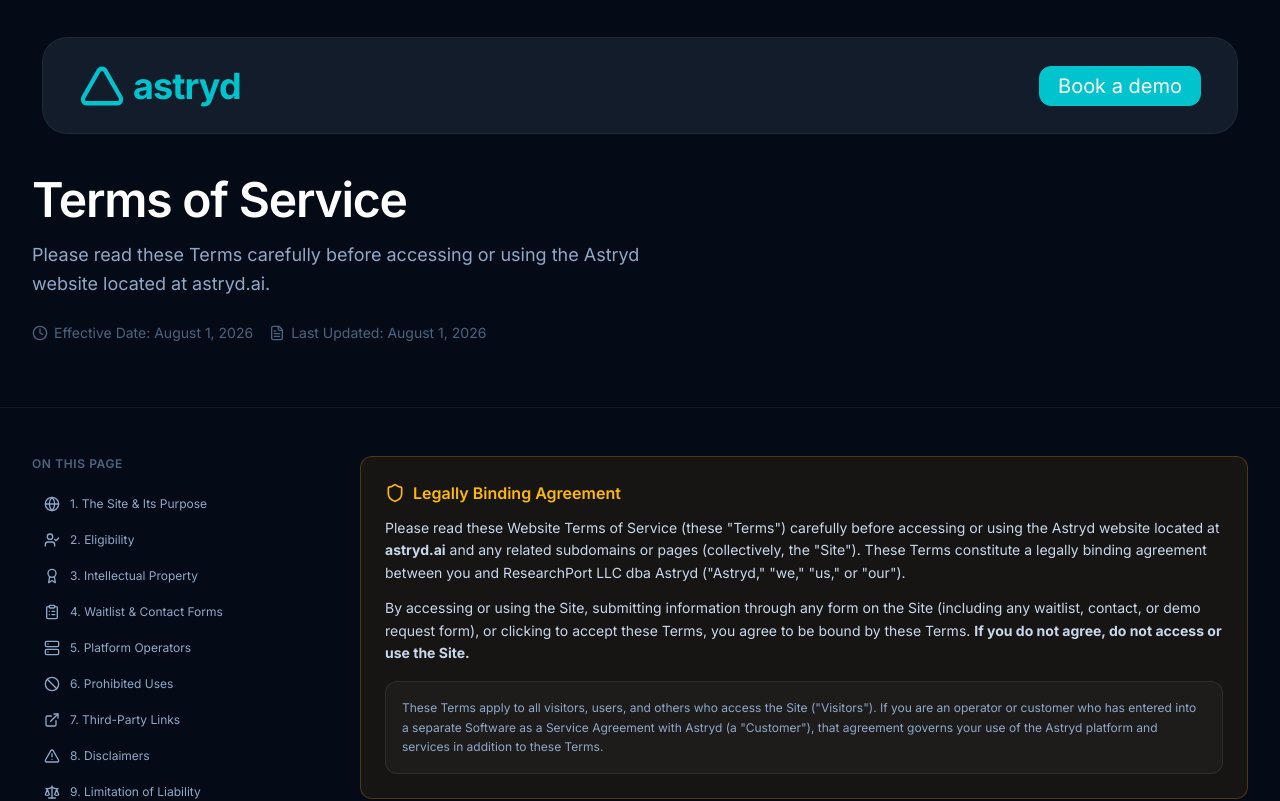
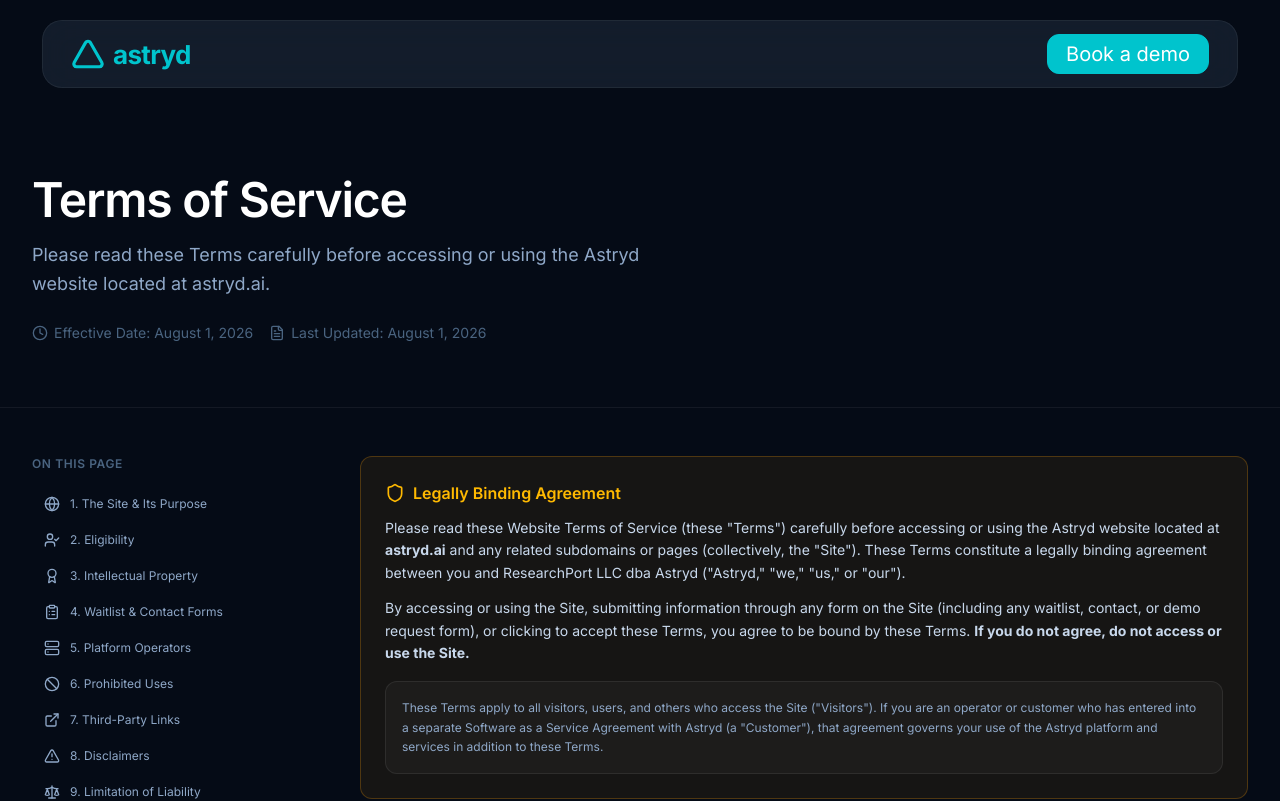
Before and after one commit to princliv/astryd-website, a React (Vite) app: page /terms in a window 1280 px wide. Shown: the top 801 px of the page. Built offline with nearby package versions, Linux system fonts and the light colour scheme; the HTML template or start-up script is replaced by a standard one.

Commit message:
fix margins and paddings

```diff
--- a/src/pages/LandingPage/LandingNavbar.tsx
+++ b/src/pages/LandingPage/LandingNavbar.tsx
@@ -30,8 +30,8 @@ export function LandingNavbar() {
           <AstrydBrandMark
             href="/"
             className="landing-nav-logo"
-            iconClassName="h-5 w-5 sm:h-6 sm:w-6 lg:h-[46px] lg:w-[46px]"
-            textClassName="text-[16px] sm:text-[18px] lg:text-[36px]"
+            iconClassName="h-5 w-5 sm:h-6 sm:w-6 lg:h-[34px] lg:w-[34px]"
+            textClassName="text-[16px] sm:text-[18px] lg:text-[26px]"
           />
           <div className="landing-nav-actions">
             {/* <a
--- a/src/pages/LandingPage/landing.css
+++ b/src/pages/LandingPage/landing.css
@@ -323,7 +323,7 @@
 
 .hero-eyebrow {
   display: block;
-  margin: 0 0 36px;
+  margin: 0 0 24px;
   font-family: "Inter", sans-serif;
   font-weight: 500;
   font-size: 13px;
@@ -340,14 +340,13 @@
 
 @media (min-width: 1024px) {
   .hero-eyebrow {
-    /* Figma: 24px, gap to title = 309 − (248+25) = 36 */
     font-size: 24px;
-    margin-bottom: 36px;
+    margin-bottom: 24px;
   }
 }
 
 .hero-title {
-  margin: 0 0 36px;
+  margin: 0 0 24px;
   max-width: 1069px;
   font-family: "Inter", sans-serif;
   font-weight: 600;
@@ -360,10 +359,9 @@
 
 @media (min-width: 1024px) {
   .hero-title {
-    /* Figma: 64px, box h=149 (~2 lines), gap to sub = 494 − 458 = 36 */
     font-size: 64px;
     line-height: normal;
-    margin-bottom: 36px;
+    margin-bottom: 24px;
   }
 }
 
@@ -387,9 +385,8 @@
 
 @media (min-width: 1024px) {
   .hero-subcopy {
-    /* Figma: 24px, h=92; gap to CTAs = 601 − 586 = 15 */
     font-size: 24px;
-    margin-bottom: 15px;
+    margin-bottom: 24px;
   }
 }
 
@@ -401,8 +398,7 @@
   gap: 12px;
   width: 100%;
   max-width: 320px;
-  /* Figma: CTAs → dashboard = 752 − 641 = 111 */
-  margin: 0 0 64px;
+  margin: 0 0 44px;
 }
 
 @media (min-width: 640px) {
@@ -410,13 +406,13 @@
     flex-direction: row;
     max-width: none;
     gap: 24px;
-    margin-bottom: 80px;
+    margin-bottom: 56px;
   }
 }
 
 @media (min-width: 1024px) {
   .hero-cta-row {
-    margin-bottom: 111px;
+    margin-bottom: 76px;
   }
 }
 
@@ -546,8 +542,8 @@
    otherwise touches the scroll position.
    ═══════════════════════════════════════════════════════════ */
 .snap-scroll-root {
-  /* Figma: nav top inset (~12–37px) + pill height */
-  --landing-nav-safe-space: 86px;
+  /* Figma: nav top inset (~10–20px) + bar height */
+  --landing-nav-safe-space: 68px;
   --landing-page-inset: 16px;
   height: 100dvh;
   overflow-y: scroll;
@@ -559,35 +555,34 @@
   padding-top: var(--landing-nav-safe-space);
 }
 
-/* Hero uses Figma absolute Y (eyebrow at 248) — must win over shared safe-space */
+/* Hero uses adjusted Y padding to match reduced navbar height */
 .landing-section-content.hero-section-content {
-  padding-top: 120px;
+  padding-top: 100px;
   padding-bottom: 0;
 }
 
 @media (min-width: 640px) {
   .landing-section-content.hero-section-content {
-    padding-top: 160px;
+    padding-top: 136px;
   }
 }
 
 @media (min-width: 1024px) {
   .landing-section-content.hero-section-content {
-    padding-top: 248px;
+    padding-top: 202px;
   }
 }
 
 @media (min-width: 640px) {
   .snap-scroll-root {
-    --landing-nav-safe-space: 100px;
+    --landing-nav-safe-space: 76px;
     --landing-page-inset: 24px;
   }
 }
 
 @media (min-width: 1024px) {
   .snap-scroll-root {
-    /* Figma 1728: bar y=37 + h=97 → content clears ~134px */
-    --landing-nav-safe-space: 134px;
+    --landing-nav-safe-space: 88px;
     --landing-page-inset: 39px;
   }
 }
@@ -754,19 +749,18 @@
   display: flex;
   justify-content: center;
   width: 100%;
-  padding: 12px var(--landing-page-inset, 16px) 0;
+  padding: 10px var(--landing-page-inset, 16px) 0;
 }
 
 @media (min-width: 640px) {
   .landing-nav-inner {
-    padding: 16px var(--landing-page-inset, 24px) 0;
+    padding: 12px var(--landing-page-inset, 24px) 0;
   }
 }
 
 @media (min-width: 1024px) {
   .landing-nav-inner {
-    /* Figma: bar inset x=42, top=37 */
-    padding: 37px var(--landing-page-inset, 42px) 0;
+    padding: 20px var(--landing-page-inset, 42px) 0;
   }
 }
 
@@ -780,9 +774,9 @@
   max-width: 1644px; /* Figma bar width — keeps glass pill centered */
   margin-left: auto;
   margin-right: auto;
-  min-height: 54px;
-  padding: 10px 16px;
-  border-radius: 16px;
+  min-height: 48px;
+  padding: 8px 16px;
+  border-radius: 14px;
   background: rgba(74, 100, 128, 0.2);
   backdrop-filter: blur(18px);
   -webkit-backdrop-filter: blur(18px);
@@ -791,18 +785,17 @@
 
 @media (min-width: 640px) {
   .landing-nav-bar {
-    min-height: 64px;
-    padding: 12px 22px;
+    min-height: 56px;
+    padding: 10px 20px;
+    border-radius: 16px;
+  }
+}
+
+@media (min-width: 1024px) {
+  .landing-nav-bar {
+    min-height: 68px;
+    padding: 0 28px;
     border-radius: 20px;
-  }
-}
-
-@media (min-width: 1024px) {
-  .landing-nav-bar {
-    /* Figma: h=97, r=25 */
-    min-height: 97px;
-    padding: 0 36px;
-    border-radius: 25px;
   }
 }
 
@@ -1757,20 +1750,30 @@
 
 @media (min-width: 1024px) {
   .ask-astryd-prompt-layout {
-    /* Figma: copy ~40% / visual ~60%, column gap ~80px+ */
-    grid-template-columns: minmax(220px, 0.85fr) minmax(0, 1.45fr);
-    gap: 48px 64px;
+    /* Figma 1728: copy x=158, visual x=687 w=884; content width 1412 */
+    grid-template-columns: minmax(220px, 522px) minmax(0, 884px);
+    justify-content: space-between;
+    align-items: center;
+    gap: 48px 80px;
+    width: 100%;
+    max-width: 1412px;
   }
 }
 
 @media (min-width: 1440px) {
   .ask-astryd-prompt-layout {
-    /* Figma: copy w=425–522, visual 884, gap ≈ (687-158-522) ≈ 7–80px depending on copy width */
     grid-template-columns: minmax(280px, 522px) minmax(0, 884px);
-    justify-content: space-between;
     gap: 48px 80px;
-    max-width: 1486px;
-  }
+    max-width: 1412px;
+  }
+}
+
+.ask-astryd-section-content {
+  box-sizing: border-box;
+}
+
+.who-uses-section-content {
+  box-sizing: border-box;
 }
 
 .ask-astryd-prompt-copy {
--- a/src/pages/LandingPage/sections/AskAstrydPromptSection.tsx
+++ b/src/pages/LandingPage/sections/AskAstrydPromptSection.tsx
@@ -9,12 +9,13 @@ export function AskAstrydPromptSection() {
       className="section-dark ask-astryd-prompt-section section-figma-bg relative overflow-hidden"
       snap={false}
     >
-      <div className="landing-section-content relative z-10 w-full px-4 sm:px-6 md:px-8 lg:px-[39px] xl:px-[158px] 2xl:px-[158px] pb-12 sm:pb-16 lg:pb-20">
-        <div className="ask-astryd-prompt-layout landing-content-wide mx-auto">
+      {/* Figma 1728: content inset x=158 → visual ends at 1571 (≈158px sides) */}
+      <div className="landing-section-content ask-astryd-section-content relative z-10 w-full px-4 sm:px-6 md:px-8 lg:px-[158px] pb-8 sm:pb-10 lg:pb-12">
+        <div className="ask-astryd-prompt-layout mx-auto">
           <Reveal y={18} className="ask-astryd-prompt-copy">
             {/* Figma: 64px title, 24px body, max-w 425 */}
             <h2 className="landing-display-title text-white">Ask Astryd</h2>
-            <p className="mt-3 max-w-[425px] font-['Inter'] text-[15px] font-light leading-normal text-[#8FA8C8] sm:mt-4 sm:text-[18px] md:text-[20px] lg:mt-[20px] lg:text-[24px]">
+            <p className="mt-2.5 max-w-[425px] font-['Inter'] text-[15px] font-light leading-normal text-[#8FA8C8] sm:mt-3 sm:text-[18px] md:text-[20px] lg:mt-[14px] lg:text-[24px]">
               Unlock the power of your unified stream. Ask questions, analyze
               patterns, and take action instantly.
             </p>
--- a/src/pages/LandingPage/sections/HeroSection.tsx
+++ b/src/pages/LandingPage/sections/HeroSection.tsx
@@ -28,9 +28,15 @@ export function HeroSection() {
           </p>
 
           <div className="hero-cta-row">
-            <a href="#cta" className="landing-cta-contact">
-              Contact Sales
-            </a>
+            <div className="inline-flex items-center gap-2">
+              <span className="relative flex h-2 w-2 shrink-0">
+                <span className="absolute inline-flex h-full w-full animate-ping rounded-full bg-[#00C4CD] opacity-75" />
+                <span className="relative inline-flex h-2 w-2 rounded-full bg-[#00C4CD]" />
+              </span>
+              <span className="whitespace-nowrap font-['Inter'] text-[16px] font-medium text-white sm:text-[18px] lg:text-[20px]">
+                Now accepting pilot cohort
+              </span>
+            </div>
             <a href="#cta" className="landing-cta-primary hero-cta-demo">
               Book a demo
             </a>
--- a/src/pages/LandingPage/sections/WhoUsesSection.tsx
+++ b/src/pages/LandingPage/sections/WhoUsesSection.tsx
@@ -143,7 +143,7 @@ export function WhoUsesSection() {
       className="section-dark who-uses-section-bg section-figma-bg relative overflow-hidden"
       snap={false}
     >
-      <div className="landing-section-content relative z-10 w-full px-4 sm:px-6 md:px-8 lg:px-[39px] xl:px-[42px] pb-12 sm:pb-16 lg:pb-20">
+      <div className="landing-section-content who-uses-section-content relative z-10 w-full px-4 sm:px-5 md:px-6 lg:px-6 xl:px-8 pb-12 sm:pb-16 lg:pb-20">
         {/* Header spacing only — bento/accordion layout frozen */}
         <Reveal y={20} className="mx-auto mb-8 sm:mb-10 lg:mb-[80px] max-w-[1184px] 2xl:max-w-[1400px] text-center">
           <h2 className="landing-display-title text-[#E8F0F8]">
@@ -155,7 +155,7 @@ export function WhoUsesSection() {
           </p>
         </Reveal>
 
-        <div className="who-uses-accordion landing-content-wide mx-auto grid grid-cols-1 sm:grid-cols-2 gap-3 sm:gap-4 lg:flex lg:gap-3 xl:gap-4">
+        <div className="who-uses-accordion mx-auto grid w-full grid-cols-1 sm:grid-cols-2 gap-3 sm:gap-4 lg:flex lg:gap-3 xl:gap-4">
           {SLOTS.map((slot) => {
             if (!Array.isArray(slot)) {
               const industry = slot;
```
Also changed, not shown: src/pages/LandingPage/sections/CTASection.tsx (+6 -6 lines).
